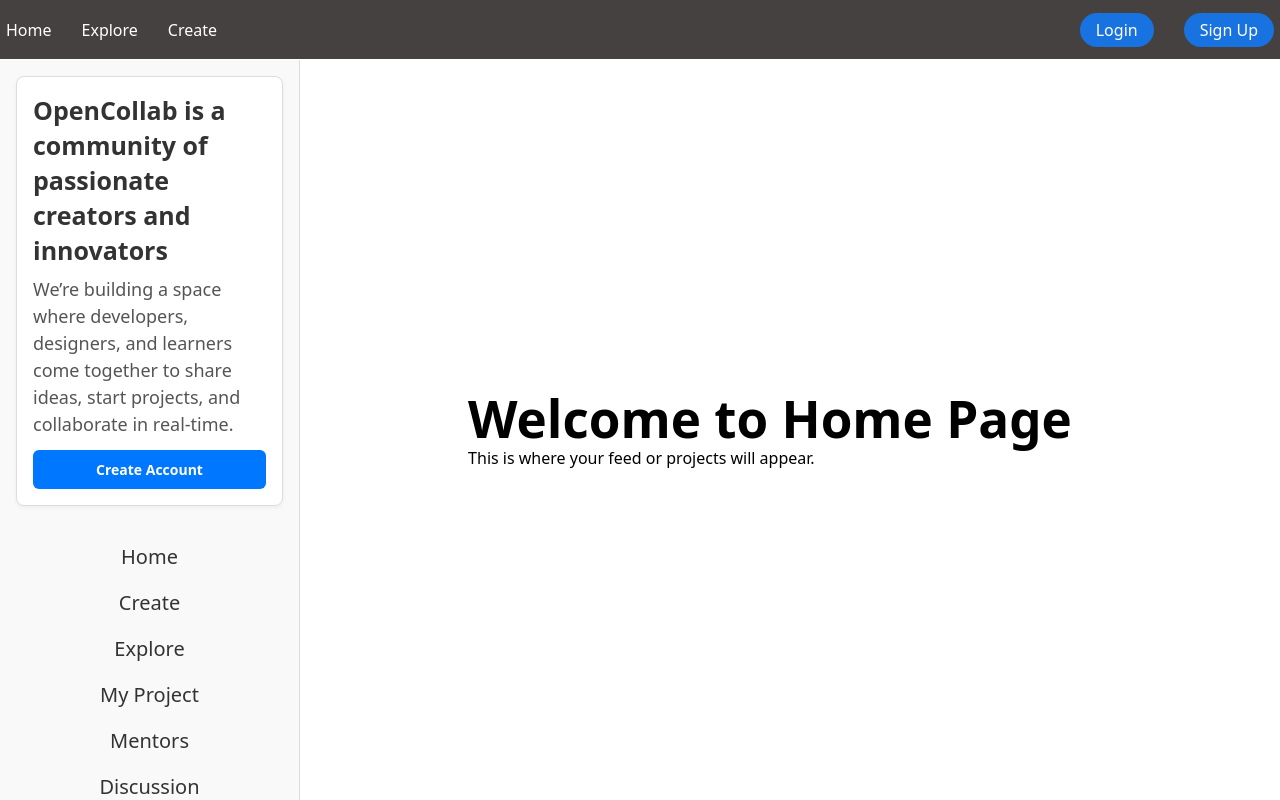
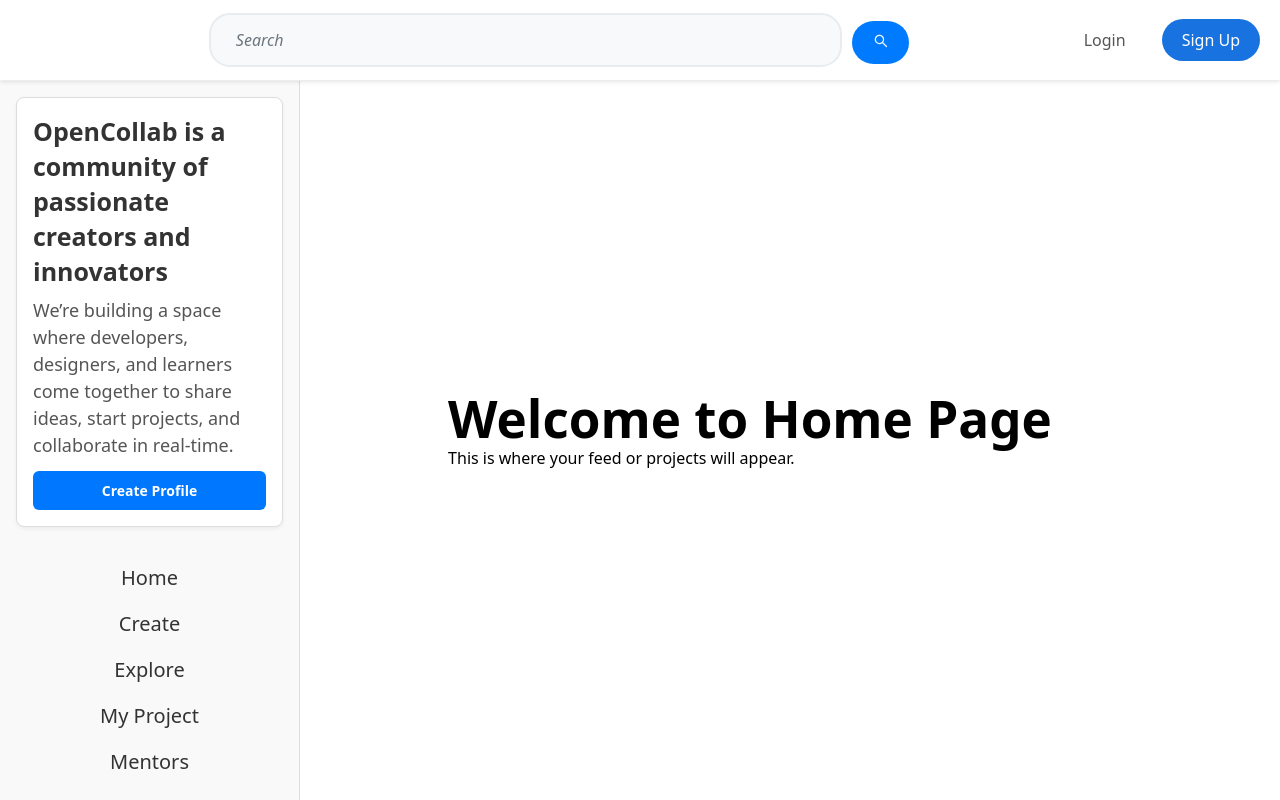
Before and after one commit to chevy-67/OpenSkill-Hub, a React (Vite) app in the folder frontend/: page / in a window 1280 px wide. Built offline with nearby package versions, Linux system fonts and the light colour scheme.

Commit message:
Modified

```diff
--- a/frontend/package.json
+++ b/frontend/package.json
@@ -17,6 +17,7 @@
     "@fortawesome/react-fontawesome": "^0.2.3",
     "react": "^19.1.1",
     "react-dom": "^19.1.1",
+    "react-icons": "^5.5.0",
     "react-router-dom": "^7.8.0"
   },
   "devDependencies": {
--- a/frontend/src/App.jsx
+++ b/frontend/src/App.jsx
@@ -1,10 +1,11 @@
-import './styles/App.css'
+import './Components/App.css'
 import Login from './Components/Login';
 import Signup from './Components/Signup';
-import Home from './frontend/Home'
+import Home from './Components/Home'
 import CreatePost from './Components/CreatePost';
 import ProfileCreation from './Components/ProfileCreation';
 import SideBarLeft from './Components/SideBarLeft';
+import Navbar from "./frontend/Navbar";
 import { BrowserRouter, Routes, Route } from 'react-router-dom';
 function App() {
 
--- a/frontend/src/styles/App.css
+++ b/frontend/src/Components/App.css
@@ -1,3 +1,4 @@
+
 .app-layout {
   display: flex;
 }
--- /dev/null
+++ b/frontend/src/Components/Home.css
@@ -0,0 +1,21 @@
+
+.app-layout {
+  display: flex;
+}
+
+.links {
+  width: 220px;
+  height: 100vh;
+  background: #f9f9f9;
+  padding: 20px;
+  border-right: 1px solid #ddd;
+  position: fixed;
+  margin-top: 40px;
+  left: 0;
+}
+
+.main-content {
+  margin-left: 220px;
+  padding: 20px;
+  flex: 1;
+}
--- a/frontend/src/frontend/Home.jsx
+++ b/frontend/src/Components/Home.jsx
@@ -1,6 +1,7 @@
 import React from "react";
 import Navbar from "/src/frontend/Navbar";
 import SideBarLeft from "../Components/SideBarLeft";
+import './Home.css';
 
 const Home = () => {
     return (
--- a/frontend/src/Components/SideBarLeft.css
+++ b/frontend/src/Components/SideBarLeft.css
@@ -1,6 +1,6 @@
 .sidebar-container {
     position: fixed;
-    top: 60px;
+    top: 81px;
     left: 0;
     width: 300px;
     height: calc(100vh - 60px);
--- a/frontend/src/Components/SideBarLeft.jsx
+++ b/frontend/src/Components/SideBarLeft.jsx
@@ -11,7 +11,7 @@ function SideBarLeft() {
           We’re building a space where developers, designers, and learners come
           together to share ideas, start projects, and collaborate in real-time.
         </p>
-        <Link to="/user"><button>Create Account</button></Link>
+        <Link to="/user"><button>Create Profile</button></Link>
       </div>
 
       <div className="sidebar-links">
--- a/frontend/src/frontend/Navbar.jsx
+++ b/frontend/src/frontend/Navbar.jsx
@@ -1,18 +1,25 @@
 import React from 'react'
 import '/src/styles/Navbar.css'
 import {Link} from 'react-router-dom'
+import {AiOutlineSearch} from 'react-icons/ai';
 
 function Navbar(){
     return(
         <nav className='navbar'>
-            <ul className='nav-links'>
-                <li><Link to='/home'>Home</Link></li>
-                <li><Link to='/explore'>Explore</Link></li>
-                <li><Link to='/createpost'>Create</Link></li>
-            </ul>
+            <div className='logo'>
+                {/* Logo will go here */}
+            </div>
+            <div className='searchbar'>
+                <div className='searchbox'>
+                    <input type="search" placeholder="Search"></input>
+                    <button>
+                        <AiOutlineSearch />
+                    </button>
+                </div>
+            </div>
             <ul className='nav-links-right'>
-                <li><Link to='/login' className='nav-btn'>Login</Link></li>
-                <li><Link to='/signup' className='nav-btn'>Sign Up</Link></li>
+                <li><Link to='/login' className='nav-btn-ln'>Login</Link></li>
+                <li><Link to='/signup' className='nav-btn-sn'>Sign Up</Link></li>
             </ul>
         </nav>
     )
--- a/frontend/src/styles/Navbar.css
+++ b/frontend/src/styles/Navbar.css
@@ -1,26 +1,88 @@
 .navbar{
     display: flex;
     position: fixed;
-    top:0;
-    left:0;
-    width:100%;
-    height: 59px;
+    top: 0;
+    left: 0;
+    width: 100%;
+    height: 80px;
     justify-content: space-between;
     align-items: center;
-    background-color: #454141;
-    padding: 10px 6px;
-    z-index:1000;
+    background-color: white;
+    padding: 0 20px;
+    z-index: 1000;
+    box-shadow: 0 2px 4px rgba(0,0,0,0.1);
+}
+
+.logo {
+    width: 120px;
+    height: 50px;
+    display: flex;
+    align-items: center;
+    justify-content: center;
+    margin-right: 10px;
+}
+
+.searchbar {
+    display: flex;
+    align-items: center;
+    flex: 1;
+    max-width: 800px;
+}
+
+.searchbox {
+    display: flex;
+    align-items: center;
+    width: 100%;
+    max-width: 700px;
+    position: relative;
+}
+
+.searchbar input{
+    flex: 1;
+    background-color: #f8f9fa;
+    height: 42px;
+    font-weight: 400;
+    border-radius: 21px;
+    padding: 25px;
+    font-size: 16px;
+    border: 2px solid #e9ecef;
+    outline: none;
+    color: #495057;
+    box-sizing: border-box;
+    width: 100%;
+}
+
+.searchbar input::placeholder {
+    color: #6c757d;
+    font-style: italic;
+}
+
+
+
+.searchbar button{
+    margin-left:10px;
+    border-radius: 80px;
+
+}
+
+.searchbar button:active {
+    transform: translateY(0);
+    box-shadow: 0 2px 4px rgba(24, 114, 224, 0.2);
 }
 
 .nav-links {
     list-style: none;
     display: flex;
     gap: 30px;
+    margin: 0;
+    padding: 0;
 }
 
 .nav-links a {
-  color: white;
+    color: #333;
     font-size: 16px;
+    text-decoration: none;
+    font-weight: 500;
 }
 
 .nav-links a:hover {
@@ -28,22 +90,42 @@
 }
 
 body{
-    padding-top: 60px;
+    padding-top: 80px;
 }
 
 .nav-links-right{
     list-style: none;
     display: flex;
-  gap: 30px;
+    gap: 20px;
+    margin: 0;
+    padding: 0;
+    align-items: center;
 }
 
-.nav-btn{
+.nav-btn-ln{
+    color: #555;
+    font-size: 16px;
+    text-decoration: none;
+    font-weight: 500;
+    padding: 8px 16px;
+    border-radius: 20px;
+    transition: color 0.3s ease;
+}
+
+.nav-btn-ln:hover {
+    color: #1872e0;
+}
+
+.nav-btn-sn{
     background-color: #1872e0;
     color: white;
-  padding: 6px 16px;
-  border-radius: 20vh;
+    padding: 10px 20px;
+    border-radius: 25px;
+    text-decoration: none;
+    font-weight: 500;
+    transition: background-color 0.3s ease;
 }
 
-.nav-btn:hover{
-  color: #142336;
+.nav-btn-sn:hover{
+    background-color: #0056b3;
 }
```
Also changed, not shown: 1 other file (tests, documents, lock files or other folders). Lines whose indentation alone changed are shown as unchanged.
